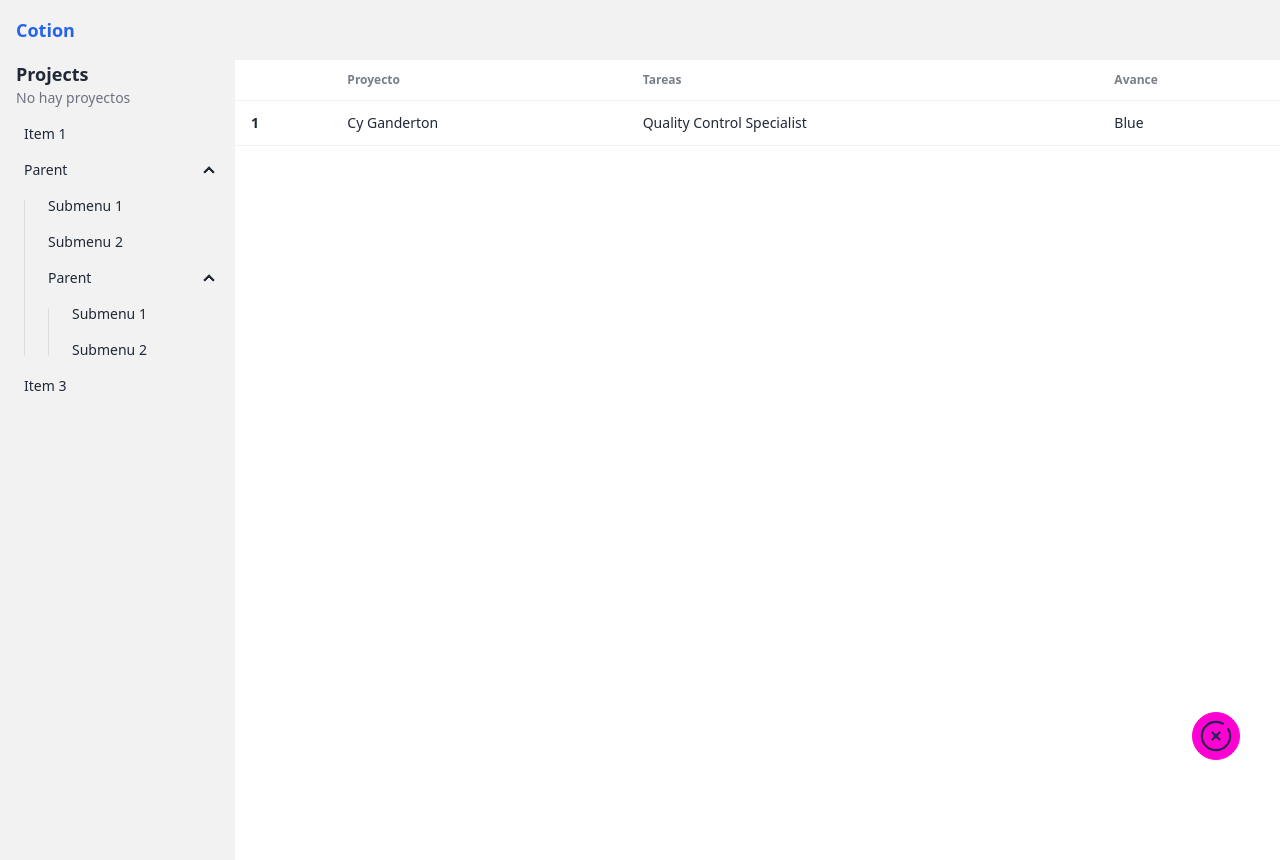
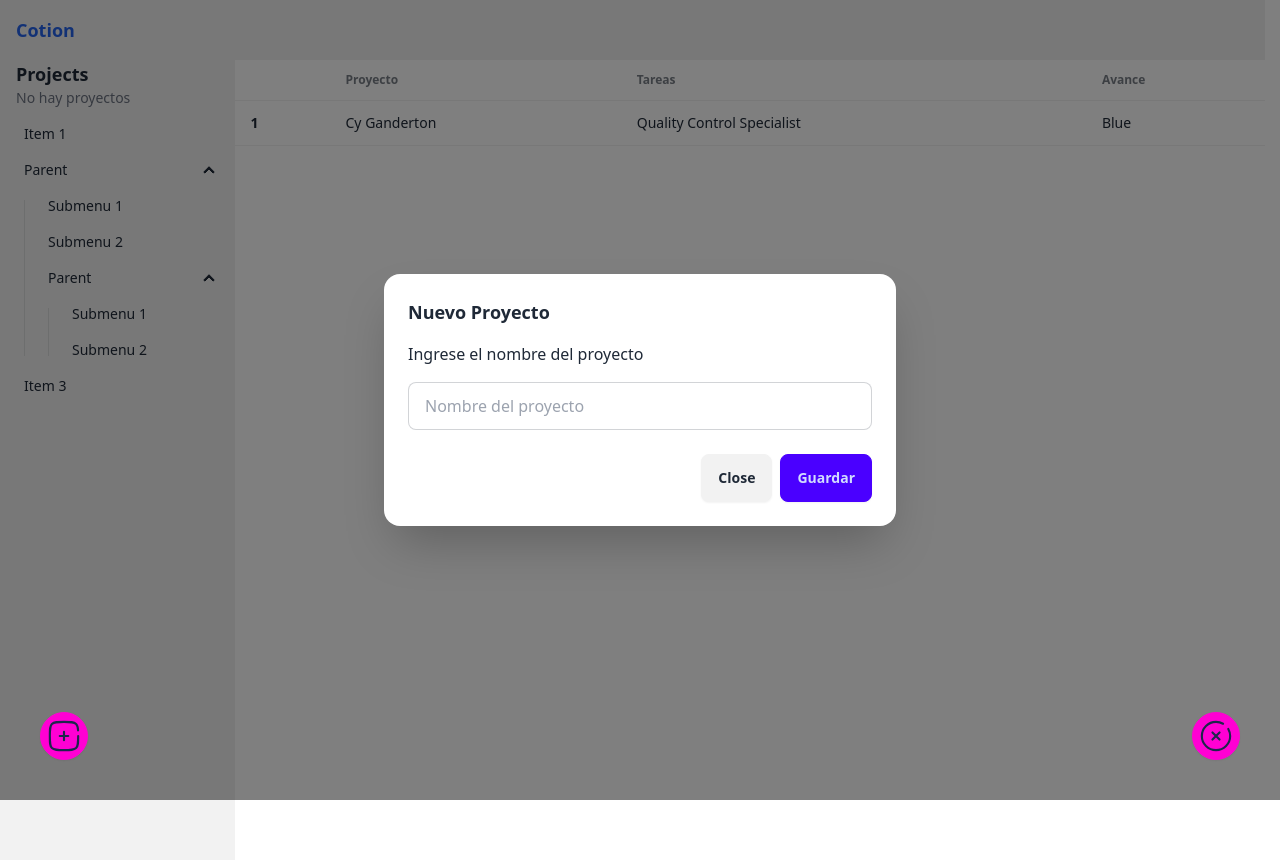
Before and after one commit to chaicopadillag/dashboard-vue-pinia, a Vue app: page / in a window 1280 px wide. Both pictures are taken after a click on the button 1216 px from the left and 736 px from the top of the page. Built offline with nearby package versions, Linux system fonts and the light colour scheme; the HTML template or start-up script is replaced by a standard one.

Commit message:
add custom and input modals for project management

```diff
--- /dev/null
+++ b/src/modules/common/components/CustomModal.vue
@@ -0,0 +1,28 @@
+<template>
+  <div
+    v-if="isOpen"
+    class="fixed inset-0 bg-black bg-opacity-50 flex items-center justify-center"
+  ></div>
+
+  <dialog class="modal" :open="isOpen">
+    <div class="modal-box w-11/12 max-w-5xl">
+      <div>
+        <slot name="header" />
+      </div>
+
+      <div>
+        <slot name="body" />
+      </div>
+
+      <div>
+        <slot name="acctions" />
+      </div>
+    </div>
+  </dialog>
+</template>
+
+<script setup lang="ts">
+withDefaults(defineProps<{ isOpen?: boolean }>(), {
+  isOpen: false,
+});
+</script>
--- /dev/null
+++ b/src/modules/common/components/InputModal.vue
@@ -0,0 +1,74 @@
+<template>
+  <!-- modal background -->
+  <div
+    v-if="isOpen"
+    class="fixed inset-0 bg-black bg-opacity-50 flex items-center justify-center"
+  ></div>
+
+  <dialog class="modal modal-bottom sm:modal-middle" :open="isOpen">
+    <div class="modal-box">
+      <h3 class="text-lg font-bold">{{ title }}</h3>
+      <p v-if="subtitle" class="py-4">{{ subtitle }}</p>
+      <form method="dialog" @submit.prevent="handleSubmit">
+        <div>
+          <input
+            ref="inputRef"
+            type="text"
+            class="input input-bordered w-full"
+            :placeholder="placeholder"
+            v-model="input"
+          />
+        </div>
+
+        <div class="modal-action">
+          <!-- <div> -->
+          <button type="button" @click="onClose" class="btn">Close</button>
+          <button type="submit" class="btn btn-primary">Guardar</button>
+          <!-- </div> -->
+        </div>
+      </form>
+    </div>
+  </dialog>
+</template>
+
+<script setup lang="ts">
+import { ref } from 'vue';
+
+type Props = {
+  isOpen: boolean;
+  title?: string;
+  subtitle?: string;
+  placeholder?: string;
+};
+
+const input = ref('');
+const inputRef = ref<HTMLInputElement>();
+
+withDefaults(defineProps<Props>(), {
+  title: 'Nuevo Proyecto',
+  placeholder: 'Nombre del proyecto',
+});
+
+const emits = defineEmits<{
+  onSumit: [string];
+  onClose: [void];
+}>();
+
+const handleSubmit = () => {
+  const value = input.value.trim();
+
+  if (!value) {
+    inputRef.value?.focus();
+    return;
+  }
+
+  emits('onSumit', value);
+  emits('onClose');
+  input.value = '';
+};
+
+const onClose = () => {
+  emits('onClose');
+  input.value = '';
+};
+</script>
--- /dev/null
+++ b/src/modules/common/icons/AddSquare.vue
@@ -0,0 +1,20 @@
+<template>
+  <svg viewBox="0 0 24 24" fill="none" xmlns="http://www.w3.org/2000/svg">
+    <g id="SVGRepo_bgCarrier" stroke-width="0"></g>
+    <g id="SVGRepo_tracerCarrier" stroke-linecap="round" stroke-linejoin="round"></g>
+    <g id="SVGRepo_iconCarrier">
+      <path
+        d="M15 12L12 12M12 12L9 12M12 12L12 9M12 12L12 15"
+        stroke="#1C274C"
+        stroke-width="1.5"
+        stroke-linecap="round"
+      ></path>
+      <path
+        d="M22 12C22 16.714 22 19.0711 20.5355 20.5355C19.0711 22 16.714 22 12 22C7.28595 22 4.92893 22 3.46447 20.5355C2 19.0711 2 16.714 2 12C2 7.28595 2 4.92893 3.46447 3.46447C4.92893 2 7.28595 2 12 2C16.714 2 19.0711 2 20.5355 3.46447C21.5093 4.43821 21.8356 5.80655 21.9449 8"
+        stroke="#1C274C"
+        stroke-width="1.5"
+        stroke-linecap="round"
+      ></path>
+    </g>
+  </svg>
+</template>
--- a/src/modules/projects/views/ProjectsView.vue
+++ b/src/modules/projects/views/ProjectsView.vue
@@ -20,11 +20,52 @@
         </tr>
       </tbody>
     </table>
-    <FabButton @click="() => console.log('Emit click')"> <AddCircle /> </FabButton>
+    <InputModal
+      :is-open="isOpen"
+      @on-sumit="onAddProject"
+      v-on:on-close="isOpen = false"
+      subtitle="Ingrese el nombre del proyecto"
+    />
+
+    <CustomModal :is-open="isShow">
+      <template #header>
+        <h3 class="text-lg font-bold">Hello!</h3>
+        <p class="py-4">Press ESC key or click the button below to close</p>
+      </template>
+      <template #body>
+        <p class="py-4">Click the button below to close</p>
+      </template>
+      <template #acctions>
+        <div class="modal-action">
+          <form method="dialog">
+            <button type="button" class="btn" @click="isShow = false">Close</button>
+          </form>
+        </div>
+      </template>
+    </CustomModal>
+
+    <FabButton @click="isOpen = true">
+      <AddCircle />
+    </FabButton>
+    <FabButton position="bottom-left" @click="isShow = true">
+      <AddSquare />
+    </FabButton>
   </div>
 </template>
 
 <script setup lang="ts">
+import { ref } from 'vue';
+
+import CustomModal from '@/modules/common/components/CustomModal.vue';
 import FabButton from '@/modules/common/components/FabButton.vue';
+import InputModal from '@/modules/common/components/InputModal.vue';
 import AddCircle from '@/modules/common/icons/AddCircle.vue';
+import AddSquare from '@/modules/common/icons/AddSquare.vue';
+
+const isOpen = ref(false);
+const isShow = ref(false);
+
+const onAddProject = (value: string) => {
+  console.log({ value });
+};
 </script>
```
